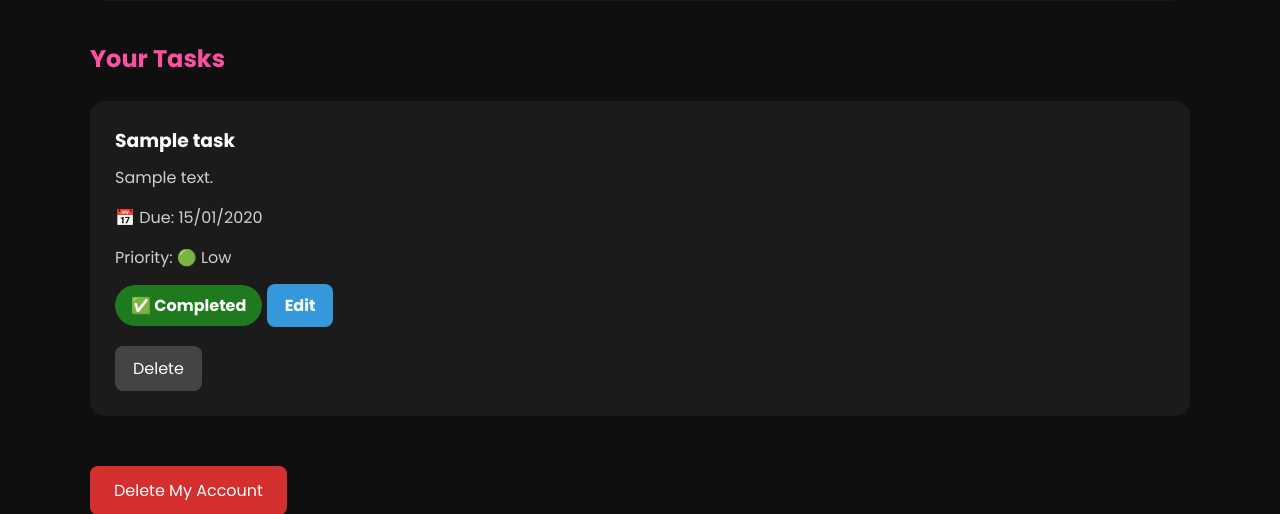
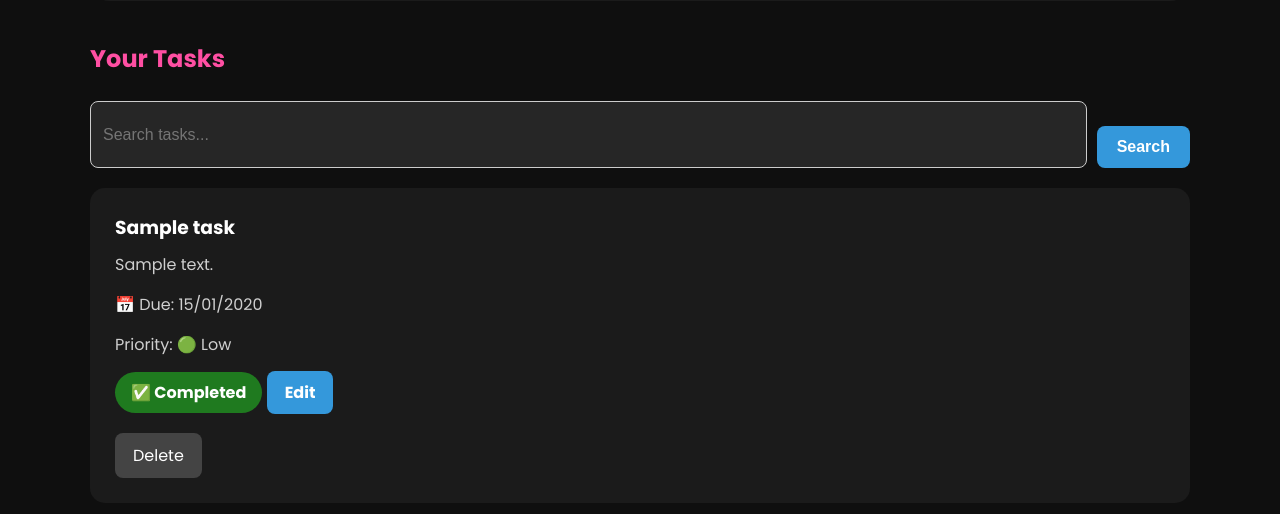
Before and after one commit to haninatwi0/TaskFlow, a Flask app: page /dashboard in a window 1280 px wide. Shown: the part 1093-1607 px from the top of the page. Run offline with Flask 3, Linux system fonts and the light colour scheme; the visitor is signed in with stand-in values (Sample User, id 1); tables that the repository leaves empty hold one stand-in row (values such as "Sample post").

Commit message:
Add task search feature

```diff
--- a/app.py
+++ b/app.py
@@ -76,10 +76,23 @@ def dashboard():
         flash("Please login again.", "error")
         return redirect("/login")
 
+    search = request.args.get("search", "").strip()
+
+    tasks = Task.query.filter_by(user_id=user.id)
+
+    if search:
+        tasks = tasks.filter(
+            (Task.title.ilike(f"%{search}%")) |
+            (Task.description.ilike(f"%{search}%"))
+        )
+
+    tasks = tasks.order_by(Task.created_at.desc()).all()
+
     return render_template(
         "dashboard.html",
         user=user,
-        tasks=user.tasks
+        tasks=tasks,
+        search=search
     )
 
 
--- a/static/css/style.css
+++ b/static/css/style.css
@@ -874,3 +874,55 @@ nav{
 .edit-btn:hover{
     background:#2980b9;
 }
+
+
+
+/* Search Form */
+
+.search-form{
+
+    display:flex;
+
+    gap:10px;
+
+    margin:20px 0;
+
+}
+
+.search-form input{
+
+    flex:1;
+
+    padding:12px;
+
+    border:1px solid #ccc;
+
+    border-radius:8px;
+
+    font-size:16px;
+
+}
+
+.search-form button{
+
+    padding:12px 20px;
+
+    background:#3498db;
+
+    color:white;
+
+    border:none;
+
+    border-radius:8px;
+
+    cursor:pointer;
+
+    font-weight:bold;
+
+}
+
+.search-form button:hover{
+
+    background:#2980b9;
+
+}
--- a/templates/dashboard.html
+++ b/templates/dashboard.html
@@ -115,6 +115,21 @@ Dashboard
 
     <h2>Your Tasks</h2>
 
+    <form class="search-form" method="GET" action="/dashboard">
+
+        <input
+            type="text"
+            name="search"
+            placeholder="Search tasks..."
+            value="{{ search }}"
+        >
+
+        <button type="submit">
+            Search
+        </button>
+
+    </form>
+
     {% if tasks %}
 
         {% for task in tasks %}
```
